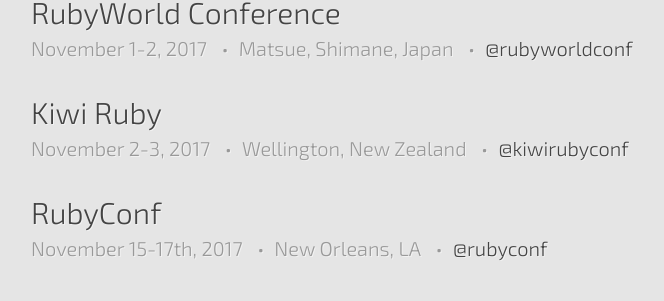
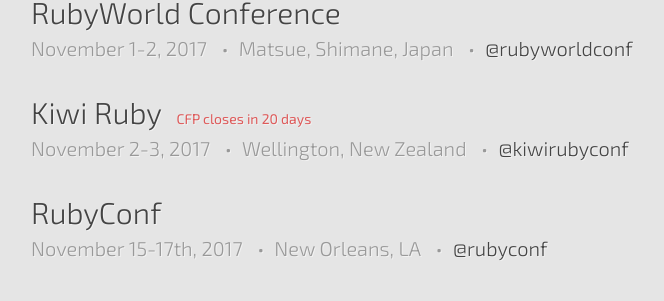
Before and after one commit to ruby-conferences/ruby-conferences.github.io, a Jekyll site: the page built from index.html, in a window 1280 px wide and 900 px high, scrolled down 1718 px. Shown: the part 250-551 px from the top of the window, without its empty margins (209-873 px from the left). Built offline with Jekyll 4.4.1, drawn with Linux system fonts in a browser that asks for light colours.

Commit message:
Update CFP for Kiwi Ruby

```diff
--- a/_data/current.yml
+++ b/_data/current.yml
@@ -127,6 +127,8 @@
   dates: "November 2-3, 2017"
   url: "http://kiwi.ruby.nz"
   twitter: kiwirubyconf
+  cfp_phrase: CFP closes
+  cfp_date: "Sunday 3 July, 2017"
 
 - name: RubyConf
   location: New Orleans, LA
```
